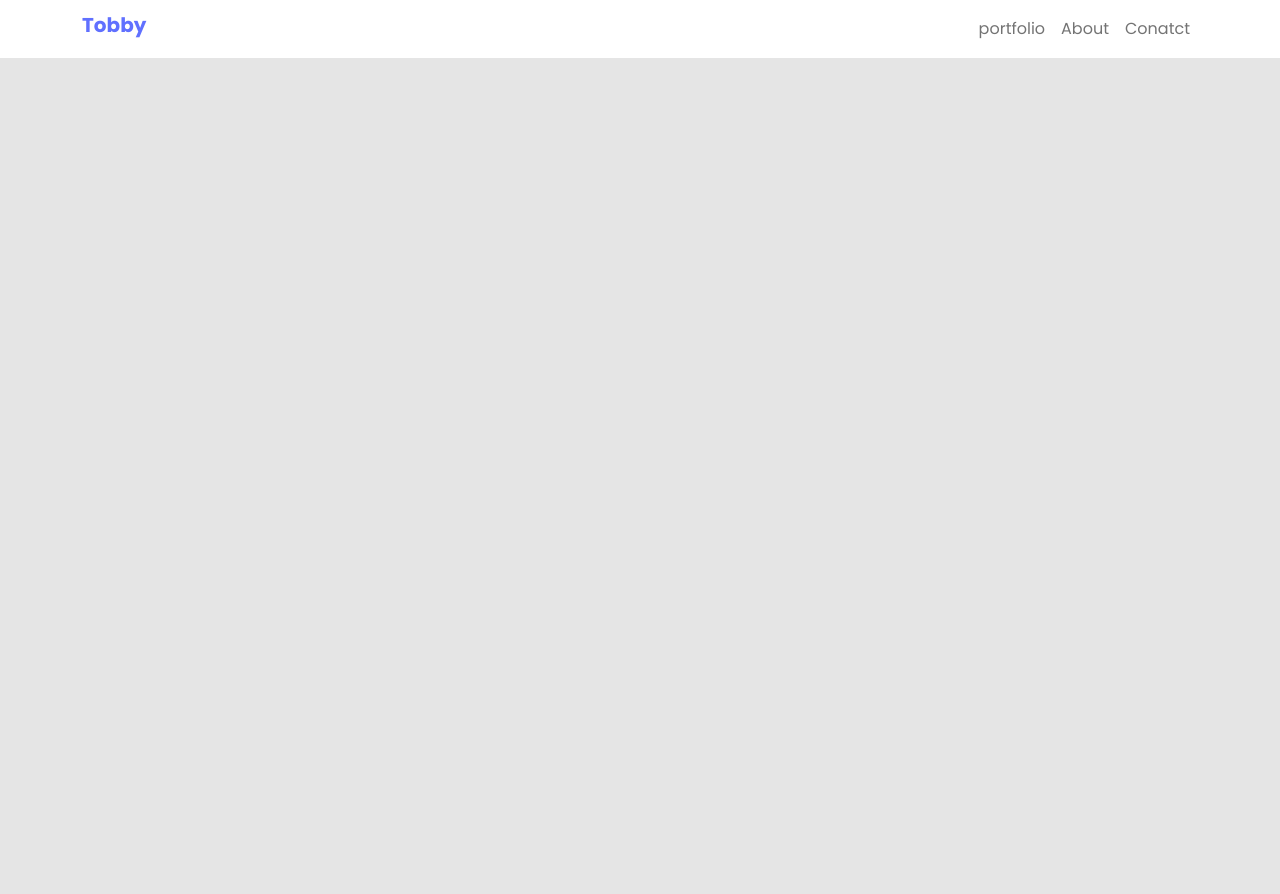
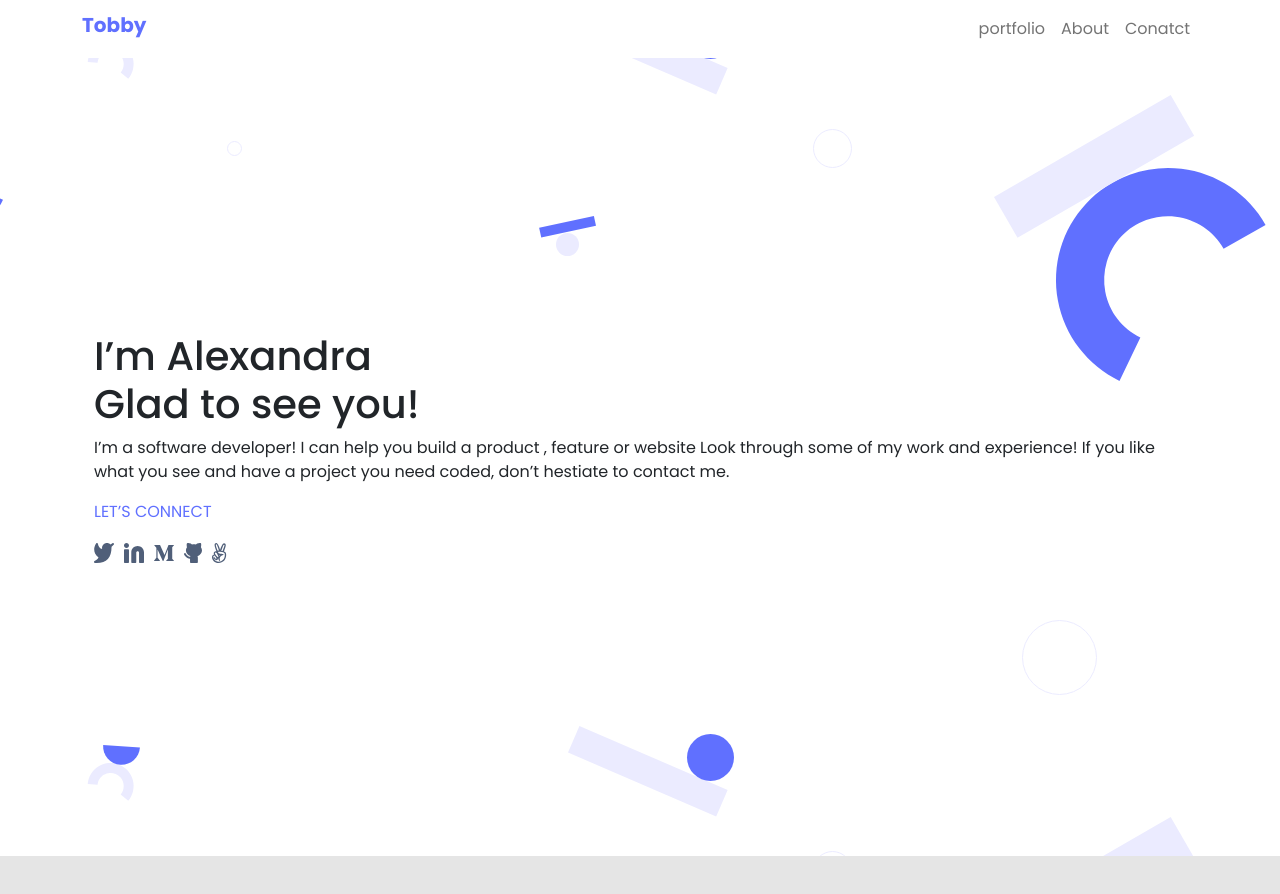
Before and after one commit to Tobby8629/portfolio-bootsrap, a website: page index.html in a window 1280 px wide. Before the commit the page ends 800 px from the top, so only its background shows below. Drawn offline with nearby package versions, Linux system fonts and the light colour scheme.

Commit message:
create header section

```diff
--- a/index.html
+++ b/index.html
@@ -43,7 +43,51 @@
         </div>
       </div>
     </nav>
+
+    <section>
+      <main class="container-md  d-flex flex-column justify-content-center px-4 h-100">
+        <h1 class="h1">I’m Alexandra<br>
+          Glad to see you!</h1>
+        <p>I’m a software developer! I can help you build a product , feature or website Look through some of my work and experience!
+          If you like what you see and have a project you need coded, don’t hestiate to contact me.</p>
+        <p class="text-primary">LET’S CONNECT</p>
+        <ul class="d-flex align-items-center list-unstyled p-0">
+          <li>
+            <a href="">
+              <img src="images/twitter.svg" alt="contact me on twitter">
+            </a>
+          </li>
+
+          <li>
+            <a href="">
+              <img src="images/Linkedin icon.svg" alt="reach me on Linkedin">
+            </a>
+          </li>
+
+          <li>
+            <a href="">
+              <img src="images/m.svg" alt="reach me on M">
+            </a>
+          </li>
+
+          <li>
+            <a href="">
+              <img src="images/github.svg" alt="reach me on github">
+            </a>
+          </li>
+
+          <li>
+            <a href="">
+              <img src="images/peace.svg" alt="reach me on peace">
+            </a>
+          </li>
+        </ul>
+      </main>
+    </section>
+
+
   </header>
+
 
  <script src="https://cdn.jsdelivr.net/npm/bootstrap@5.0.2/dist/js/bootstrap.bundle.min.js" integrity="sha384-MrcW6ZMFYlzcLA8Nl+NtUVF0sA7MsXsP1UyJoMp4YLEuNSfAP+JcXn/tWtIaxVXM" crossorigin="anonymous"></script>
 </body>
```
